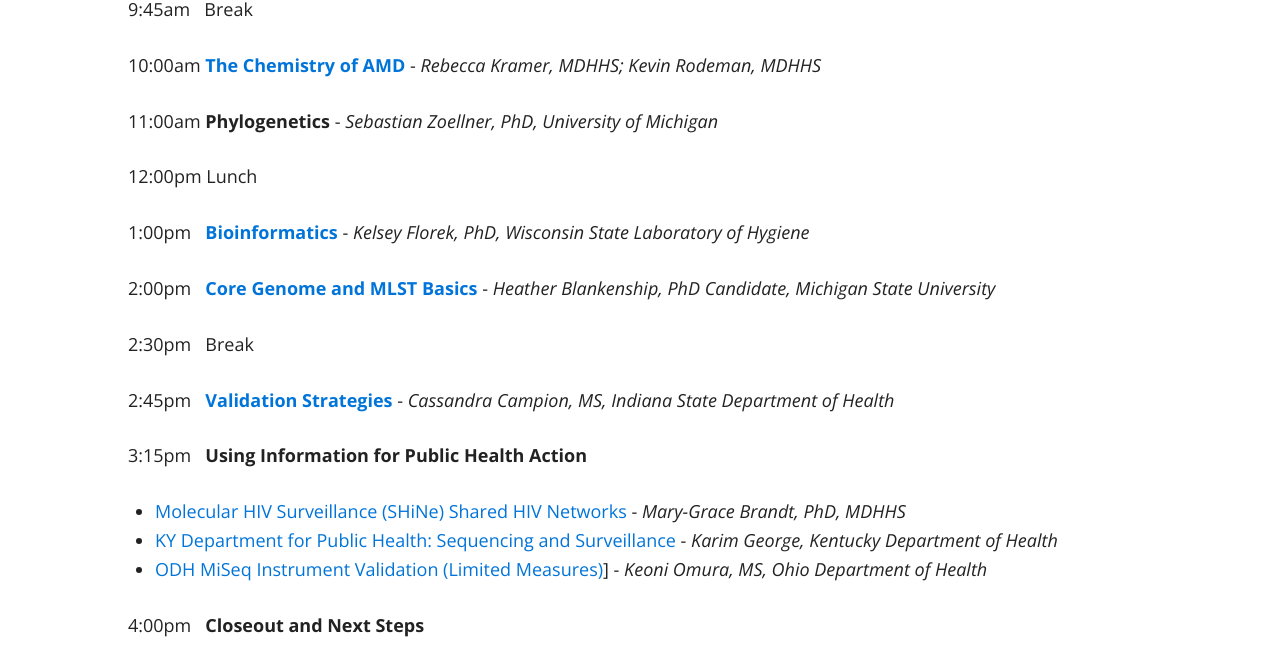
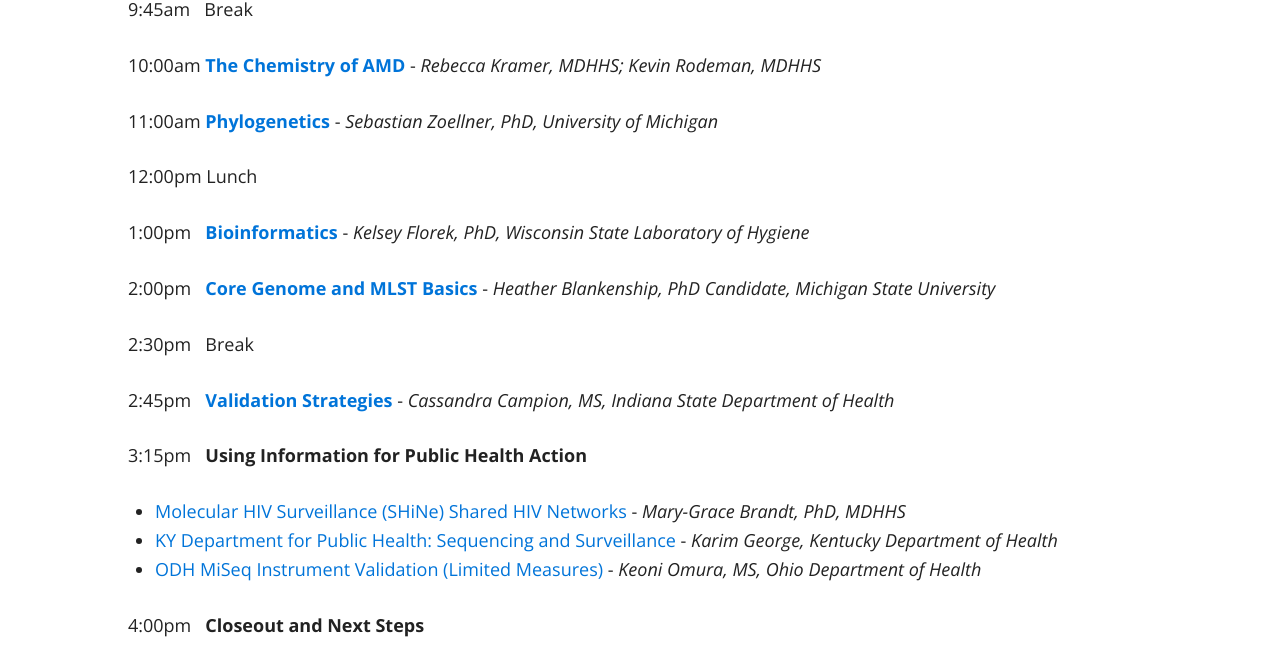
Before and after one commit to StaPH-B/midwest-region, a Jekyll site: the page built from AMD_symposium_5_23_19.md, in a window 1280 px wide. Shown: the part 1308-1978 px from the top of the page. Built offline with Jekyll 4.4.1, drawn with Linux system fonts in a browser that asks for light colours; nearby versions of some CDN libraries.

```diff
--- a/AMD_symposium_5_23_19.md
+++ b/AMD_symposium_5_23_19.md
@@ -20,7 +20,7 @@ layout: default
 
 10:00am <b><a href="https://amd-midwest.github.io/bioinfo_course/AMD_symposium_pres/Kramer_Rodeman_ChemistryofAMD.pdf">The Chemistry of AMD</a> </b> - <i>Rebecca Kramer, MDHHS; Kevin Rodeman, MDHHS</i><br />
 
-11:00am <b>Phylogenetics</b> - <i>Sebastian Zoellner, PhD, University of Michigan</i><br />
+11:00am <b><a href="https://amd-midwest.github.io/bioinfo_course/AMD_symposium_pres/Zoellner_Phylogeny.pdf">Phylogenetics</a></b> - <i>Sebastian Zoellner, PhD, University of Michigan</i><br />
 
 12:00pm Lunch<br />
 
@@ -35,6 +35,6 @@ layout: default
 3:15pm &nbsp; <b> Using Information for Public Health Action </b><br />
 <ul> <li><a href="https://amd-midwest.github.io/bioinfo_course/AMD_symposium_pres/Brandt_UsingInformationforPublicHealthAction.pdf">Molecular HIV Surveillance (SHiNe) Shared HIV Networks</a> - <i> Mary-Grace Brandt, PhD, MDHHS </i></li>
   <li><a href="https://amd-midwest.github.io/bioinfo_course/AMD_symposium_pres/George_UsingInformationforPublicHealthAction.pdf">KY Department for Public Health: Sequencing and Surveillance</a> - <i> Karim George, Kentucky Department of Health </i></li>
-  <li><a href="https://amd-midwest.github.io/bioinfo_course/AMD_symposium_pres/Omura_UsingInformationforPublicHealthAction.pdf">ODH MiSeq Instrument Validation (Limited Measures)</a>] - <i> Keoni Omura, MS, Ohio Department of Health</i></li></ul>
+  <li><a href="https://amd-midwest.github.io/bioinfo_course/AMD_symposium_pres/Omura_UsingInformationforPublicHealthAction.pdf">ODH MiSeq Instrument Validation (Limited Measures)</a> - <i> Keoni Omura, MS, Ohio Department of Health</i></li></ul>
 
 4:00pm &nbsp; <b>Closeout and Next Steps</b><br />
```
Also changed, not shown: 3 other files.
